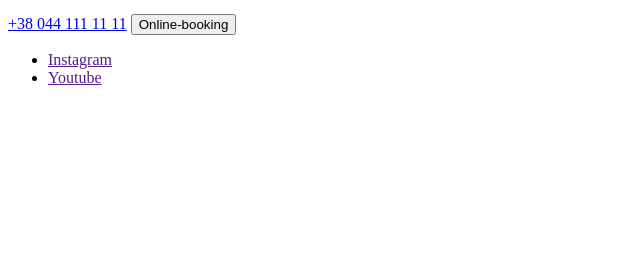
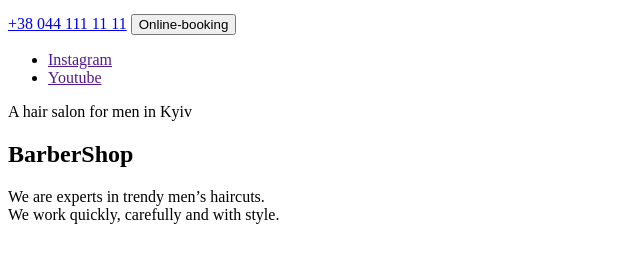
Before and after one commit to Nearh777/barbershop, a plain HTML site: page index.html in a window 1280 px wide. Shown: the part 158-420 px from the top of the page, without its empty margins (0-640 px from the left). Drawn offline with Linux system fonts and the light colour scheme.

Commit message:
section hero

```diff
--- a/index.html
+++ b/index.html
@@ -37,6 +37,11 @@
           <li><a href="" _target="blank" rel="noopener noreferrer nofollow">Instagram</a></li>
           <li><a href="" _target="blank" rel="noopener noreferrer nofollow">Youtube</a></li>
         </ul>
+        <p>A hair salon for men in Kyiv</p>
+        <h1>BarberShop</h1>
+        <p>We are experts in trendy men’s haircuts.<br>
+            We work quickly, carefully and with style.
+        </p>
       </section>
     </main>
   </body>
```
